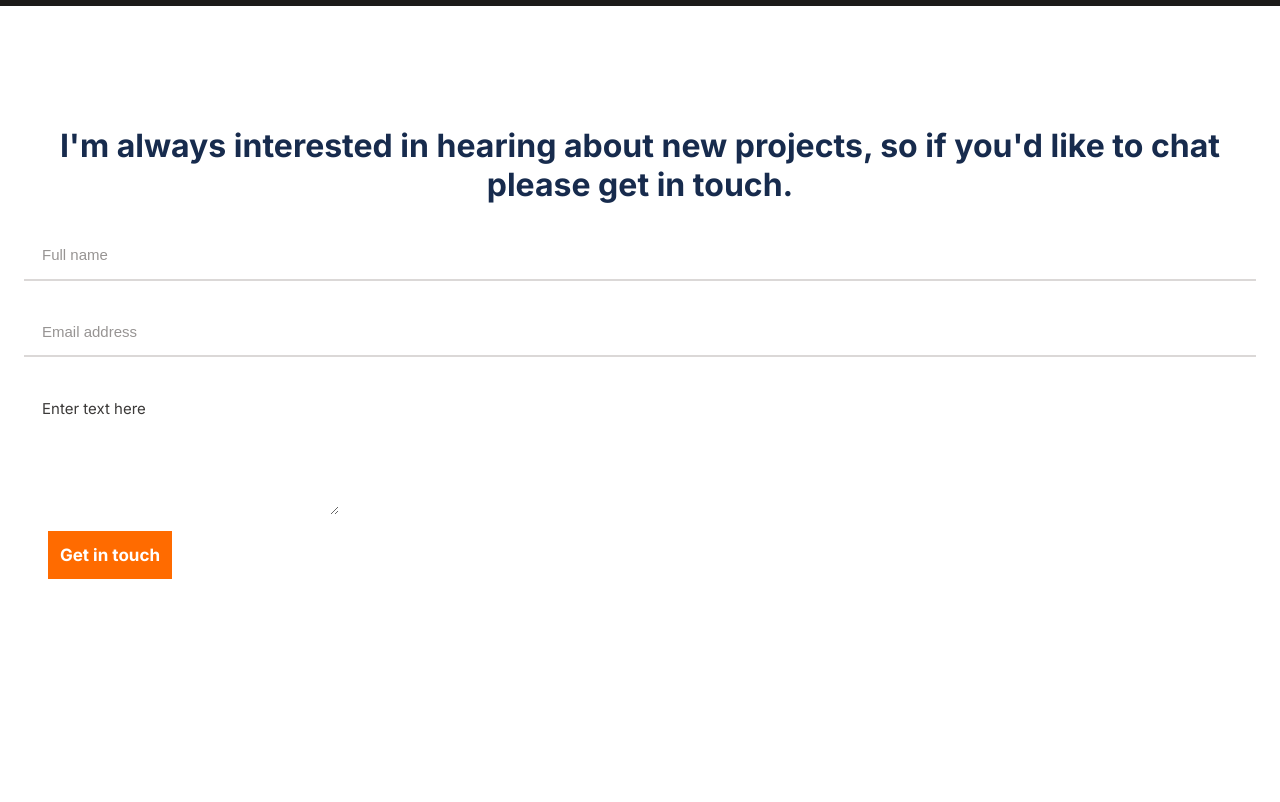
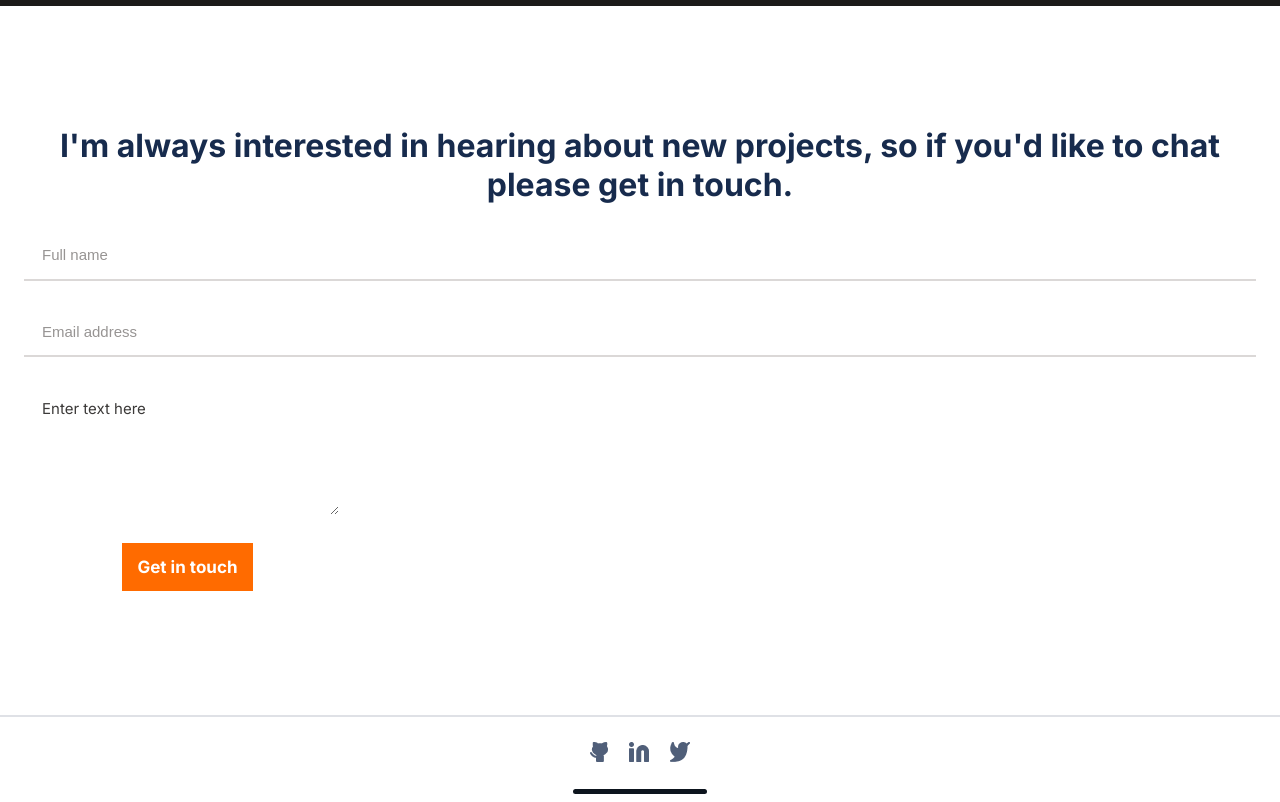
Before and after one commit to rbhatt1999/Portfolio, a website: page index.html in a window 1280 px wide. Shown: the part 5320-6122 px from the top of the page. Before the commit the page ends 5899 px from the top, so only its background shows below. Drawn offline with Linux system fonts and the light colour scheme.

Commit message:
add footer social media icon with style

```diff
--- a/css/main.css
+++ b/css/main.css
@@ -377,16 +377,15 @@ header {
   text-decoration: none;
 }
 
-.strength-type li:first-child {
-  margin-top: 0;
-}
-
 .contact-form {
-  margin: 120px 24px 0 24px;
+  margin: 120px 0 0 0;
+  padding-bottom: 8px;
+  display: flex;
+  flex-direction: column;
 }
 
 .contact-form p {
-  margin: 0;
+  margin: 0 24px 0 24px;
   font-family: 'Inter', sans-serif;
   font-style: normal;
   font-weight: 700;
@@ -402,6 +401,8 @@ header {
   font-weight: 400;
   display: flex;
   flex-direction: column;
+  padding: 0 24px 124px 24px;
+  border-bottom: 2px solid #dfe1e6;
 }
 
 .name-label {
@@ -460,8 +461,8 @@ header {
 }
 
 .contact-form-button {
-  margin: 12px 0 0 24px;
-  width: 124px;
+  margin: 24px 98px 0 98px;
+  width: 131px;
   height: 48px;
   background-color: #ff6b00;
   border-style: none;
@@ -472,3 +473,27 @@ header {
   color: #fff;
   cursor: pointer;
 }
+
+.footer-icon {
+  margin: 25px 0 0 0;
+  padding: 0;
+  display: flex;
+  column-gap: 21px;
+  justify-content: center;
+}
+
+.footer-icon li {
+  list-style: none;
+}
+
+.strength-type li:first-child {
+  margin-top: 0;
+}
+
+.bottom-line {
+  margin-top: 23px;
+  width: 134px;
+  border-bottom: 5px solid #0d151e;
+  align-self: center;
+  border-radius: 10px;
+}
--- a/index.html
+++ b/index.html
@@ -170,6 +170,12 @@
         </label>
         <button class="contact-form-button" type="submit">Get in touch</button>
       </form>
+      <ul class="footer-icon">
+        <li><a rel="noopener" href="https://github.com/rbhatt1999" target="_blank"><img src="./icons/github-footer.png" alt=""></a></li>
+        <li><a rel="noopener" href="https://www.linkedin.com/in/rohit-bhatt-747166193/" target="_blank"><img src="./icons/Linkedin_icon-footer.png" alt=""></a></li>
+        <li><a rel="noopener" href="https://twitter.com/rohitbh02837778" target="_blank"><img src="./icons/twitter-footer.png" alt=""></a></li>
+      </ul>
+      <div class="bottom-line"></div>
     </footer>
   </main>
 </body>
```
Also changed, not shown: icons/Linkedin_icon-footer.png (added), icons/github-footer.png (added), icons/twitter-footer.png (added).
